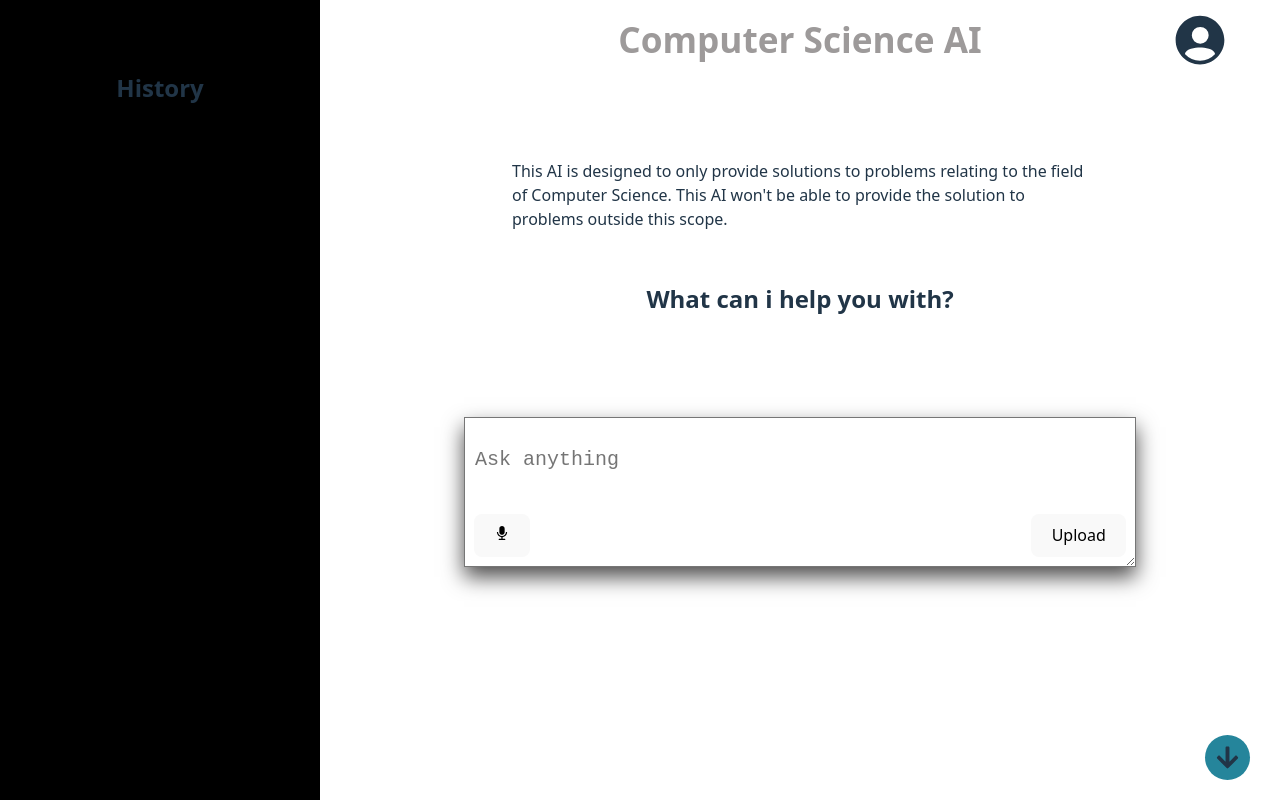
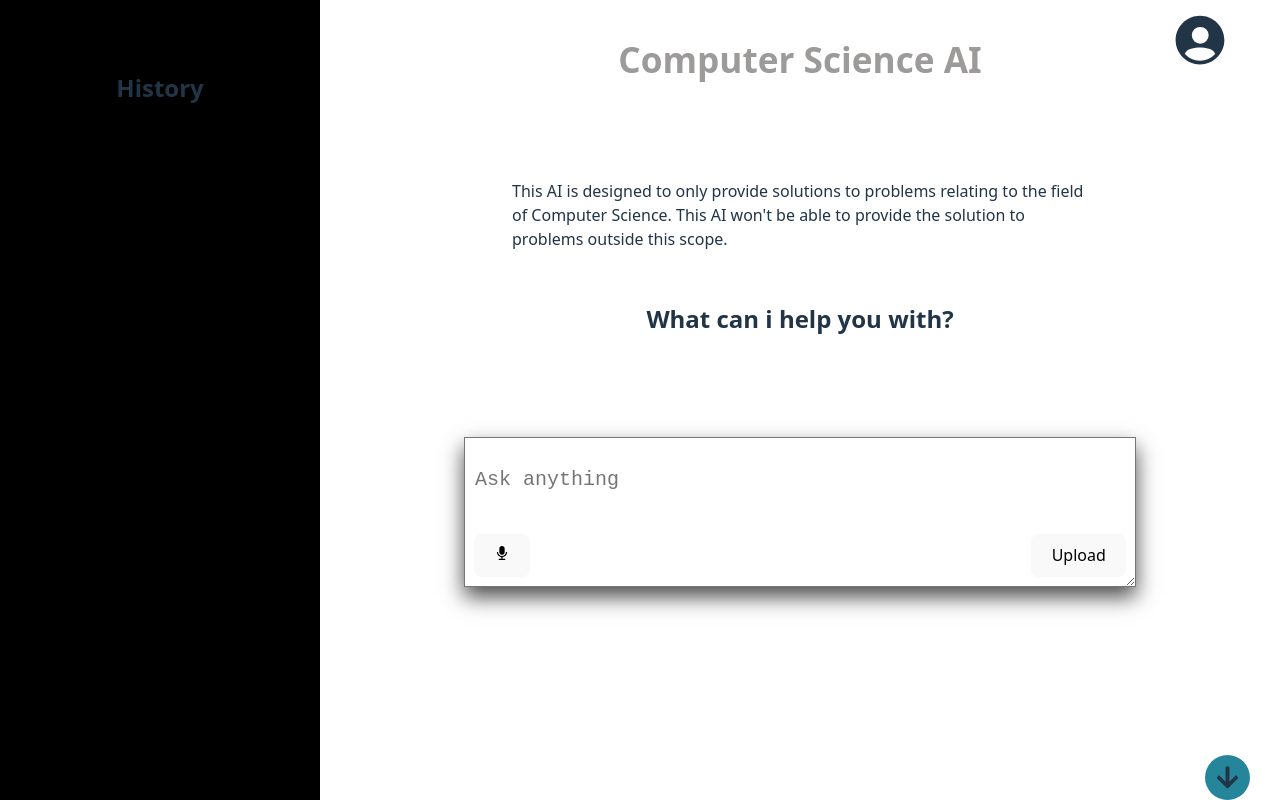
Before and after one commit to Mharvix10/AI, a React (Vite) app in the folder client/: page /homepage in a window 1280 px wide. Built offline with nearby package versions, Linux system fonts and the light colour scheme.

Commit message:
ui update 2

```diff
--- a/client/src/index.css
+++ b/client/src/index.css
@@ -46,7 +46,7 @@ h1 {
   background-color: rgb(37, 133, 155);
   padding: 10px;
   position: absolute;
-  bottom: 20px;
+  bottom: 0px;
   right: 30px;
   transition: 0.3s ease-in;
 }
@@ -204,6 +204,7 @@ h2{
 .mainPage{
   height: 100vh;
   overflow: auto;
+  padding: 20px 0px;
 }
 .flex{
   display: flex;
```
